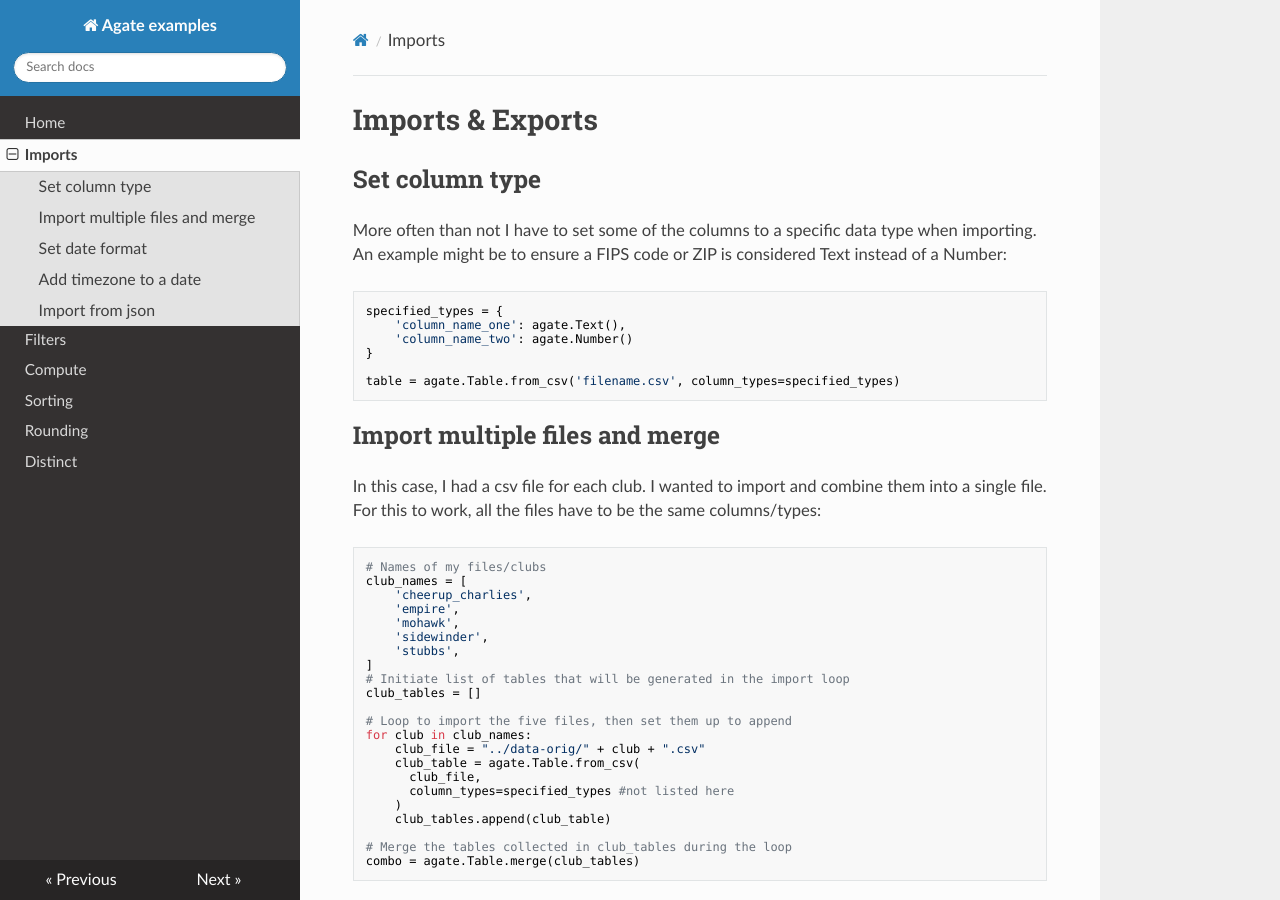
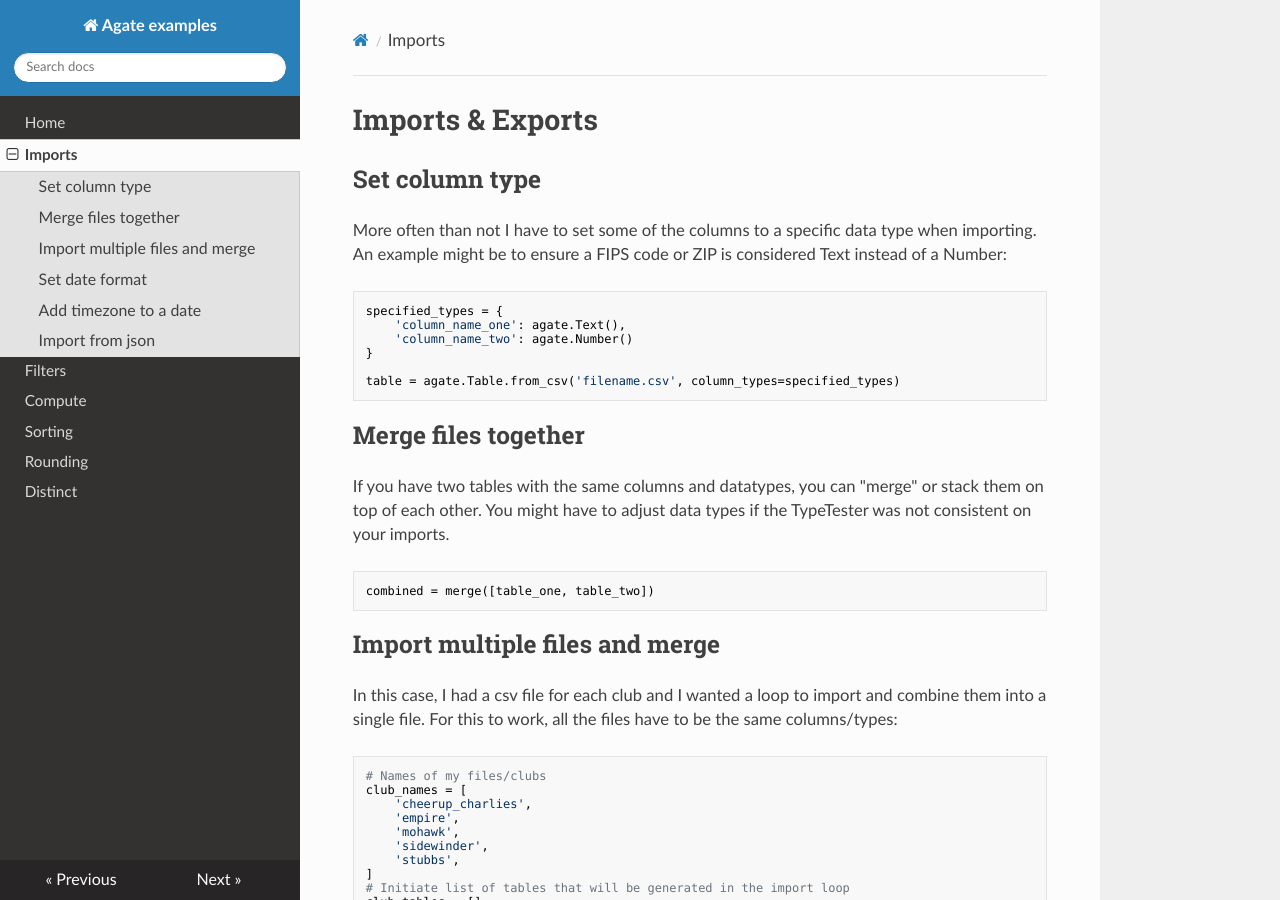
Before and after one commit to critmcdonald/agate-examples, an MkDocs documentation site: the page built from docs/imports.md, in a window 1280 px wide and 900 px high. Built offline with MkDocs 1.6.1, drawn with Linux system fonts in a browser that asks for light colours; nearby versions of some CDN libraries; old or Windows-style settings are respelled for this version of MkDocs.

Commit message:
adding simple merge

````diff
--- a/docs/imports.md
+++ b/docs/imports.md
@@ -14,9 +14,17 @@ specified_types = {
 table = agate.Table.from_csv('filename.csv', column_types=specified_types)
 ```
 
+## Merge files together
+
+If you have two tables with the same columns and datatypes, you can "merge" or stack them on top of each other. You might have to adjust data types if the TypeTester was not consistent on your imports.
+
+``` python
+combined = merge([table_one, table_two])
+```
+
 ## Import multiple files and merge
 
-In this case, I had a csv file for each club. I wanted to import and combine them into a single file. For this to work, all the files have to be the same columns/types:
+In this case, I had a csv file for each club and I wanted a loop to import and combine them into a single file. For this to work, all the files have to be the same columns/types:
 
 ``` python
 # Names of my files/clubs
````
